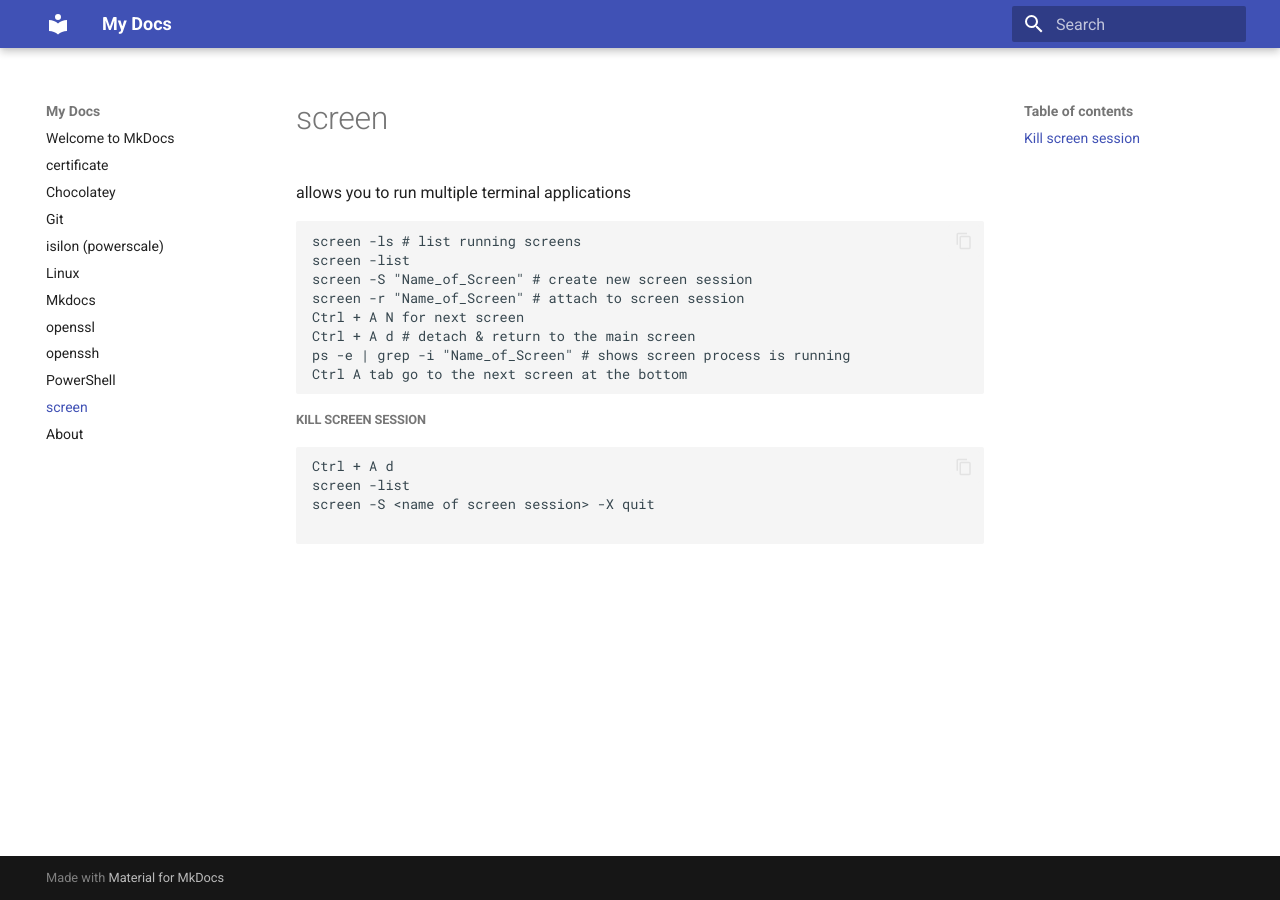
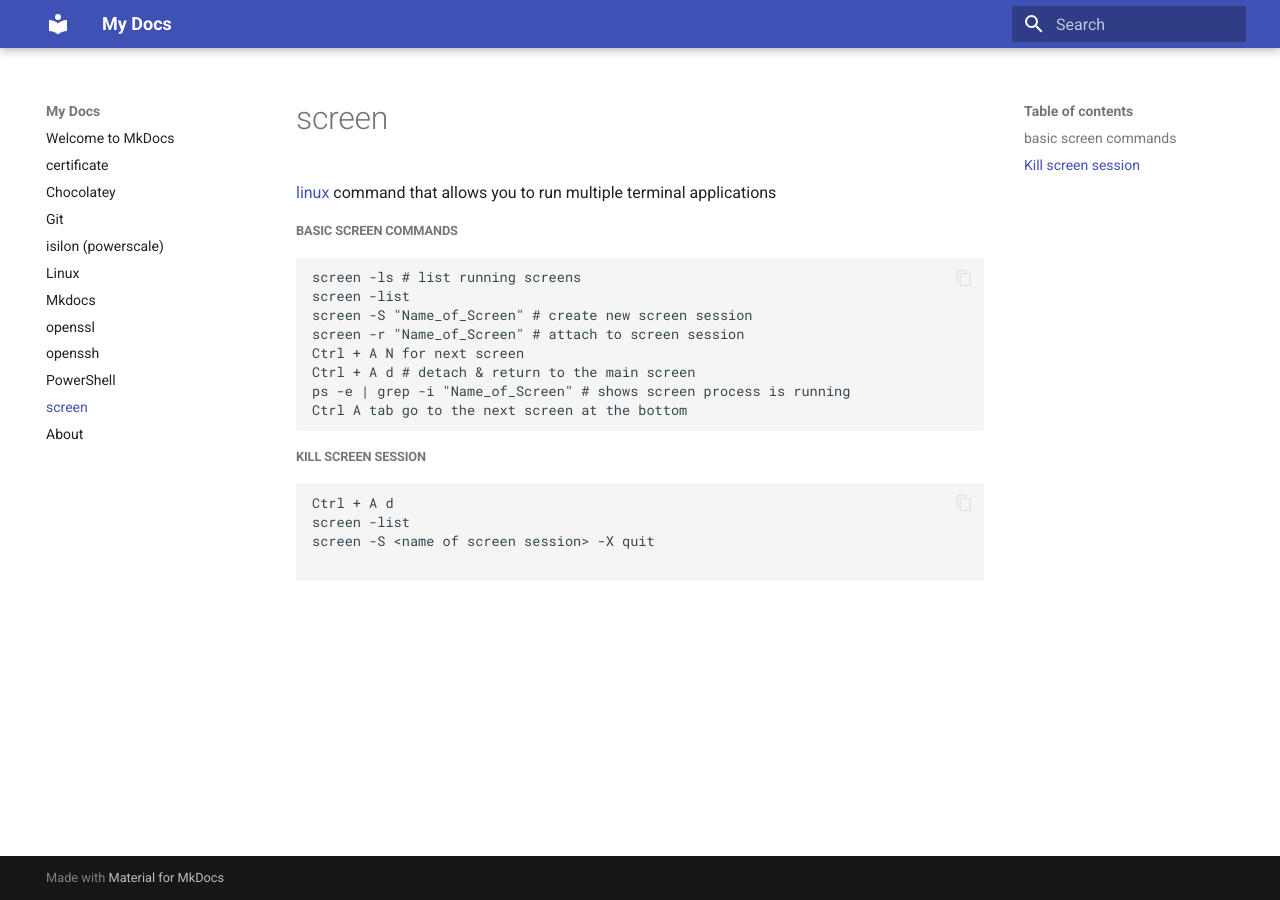
Before and after one commit to Gobiman/code, an MkDocs documentation site: the page built from docs/screen.md, in a window 1280 px wide. Built offline with MkDocs 1.6.1 and Material for MkDocs 9.7.7, drawn with Linux system fonts in a browser that asks for light colours.

Commit message:
modify screen file

````diff
--- a/docs/screen.md
+++ b/docs/screen.md
@@ -1,5 +1,7 @@
 # screen
-allows you to run multiple terminal applications
+[linux](linux.md) command that allows you to run multiple terminal applications
+
+##### basic screen commands
 ```bash
 screen -ls # list running screens
 screen -list
````
